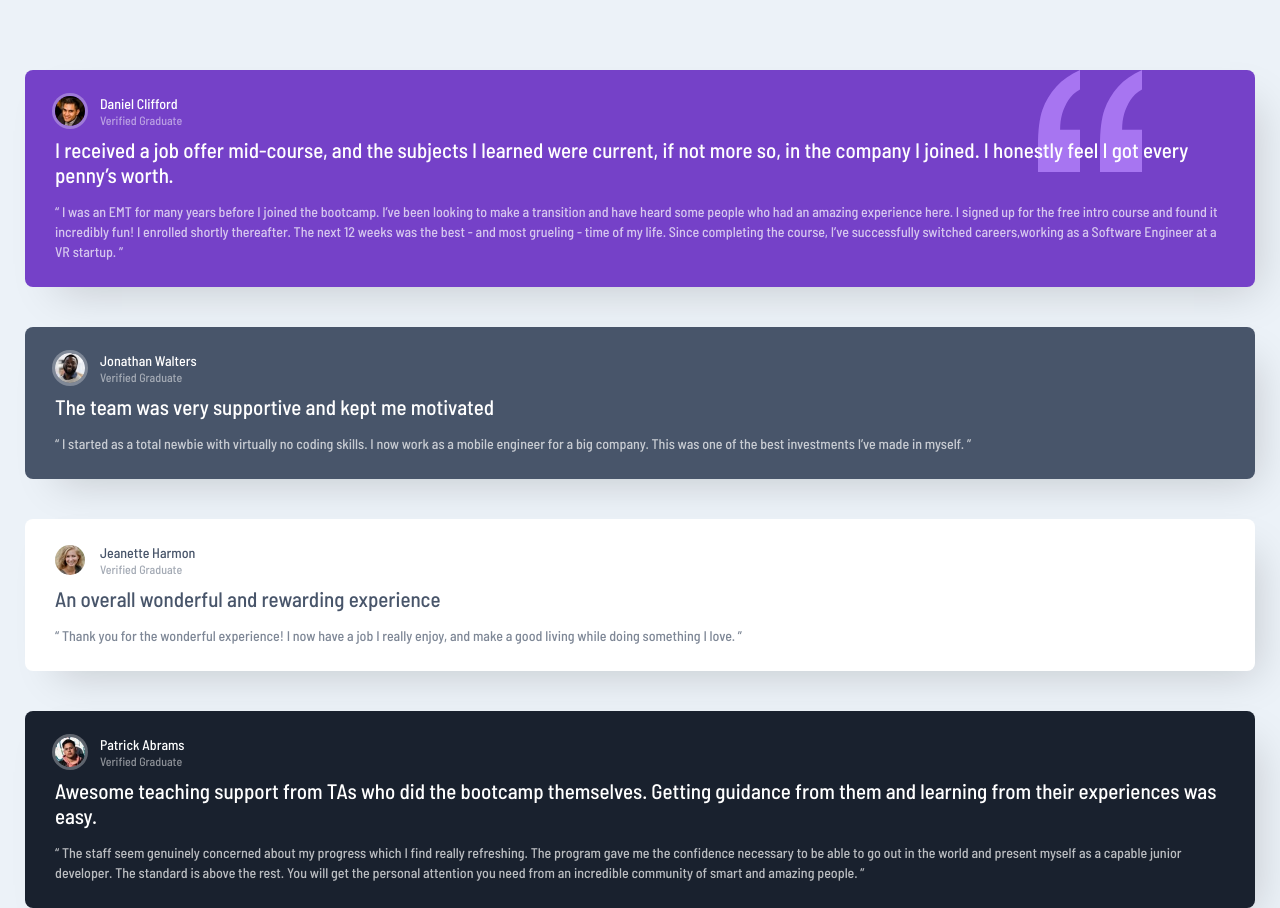
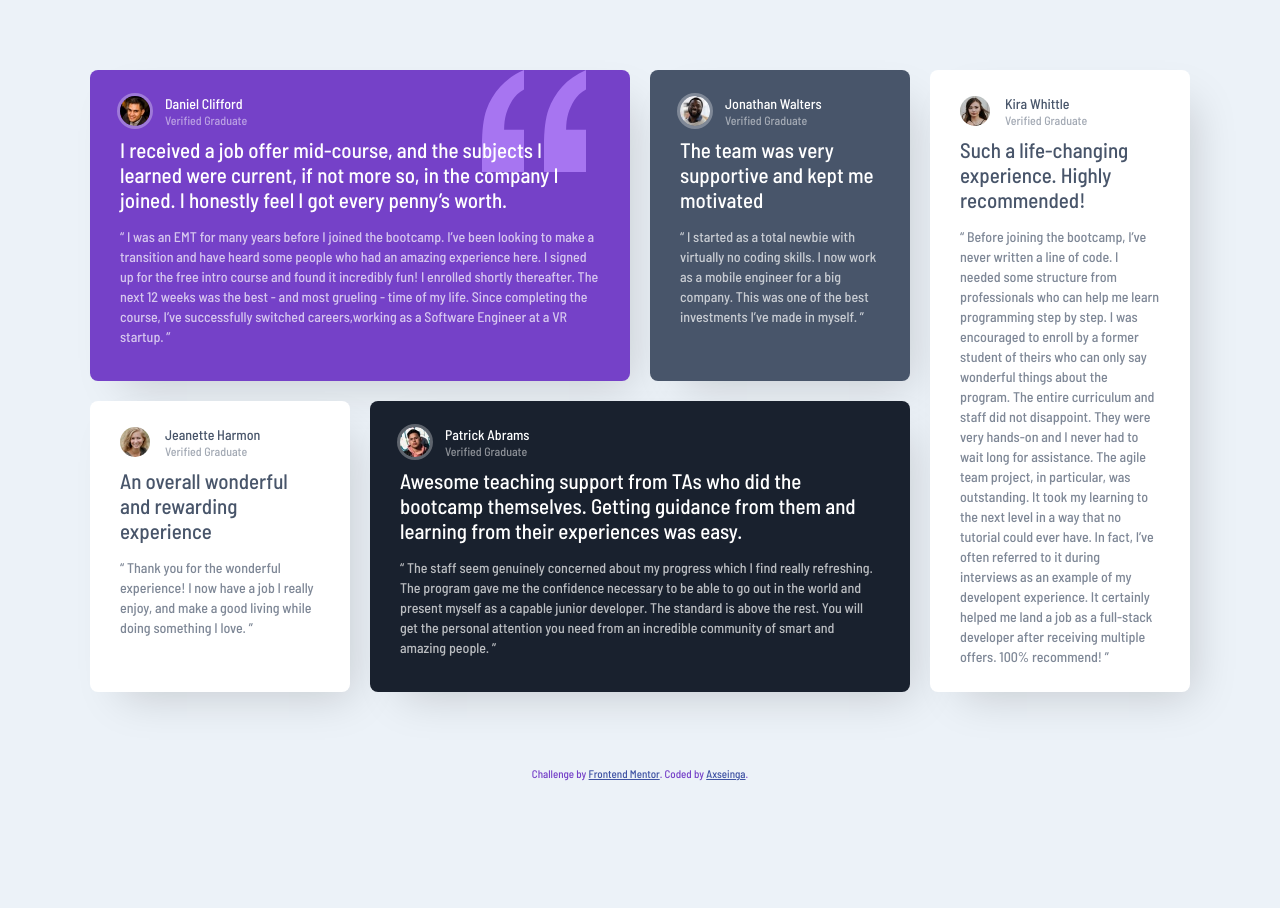
Before and after one commit to axseinga/testimonials-grid, a website: page index.html in a window 1280 px wide. Shown: the top 908 px of the page. After the commit the page ends 800 px from the top, so only its background shows below. Drawn offline with Linux system fonts and the light colour scheme.

Commit message:
add media queries

```diff
--- a/index.html
+++ b/index.html
@@ -25,7 +25,7 @@
   <body>
     <div class="wrapper">
       <section class="component">
-        <div class="card card--purple card--main">
+        <div class="card card--purple card--main card--grid-1">
           <div class="card__author">
             <img
               src="./images/image-daniel.jpg"
@@ -53,7 +53,7 @@
           </p>
         </div>
 
-        <div class="card card--grey">
+        <div class="card card--grey card--grid-2">
           <div class="card__author">
             <img
               src="./images/image-jonathan.jpg"
@@ -75,7 +75,7 @@
           </p>
         </div>
 
-        <div class="card card--white">
+        <div class="card card--white card--grid-3">
           <div class="card__author card__author--dark">
             <img
               src="./images/image-jeanette.jpg"
@@ -98,7 +98,7 @@
           </p>
         </div>
 
-        <div class="card card--black">
+        <div class="card card--black card--grid-4">
           <div class="card__author">
             <img
               src="./images/image-patrick.jpg"
@@ -125,7 +125,7 @@
           </p>
         </div>
 
-        <div class="card card--white">
+        <div class="card card--white card--grid-5">
           <div class="card__author card__author--dark">
             <img
               src="./images/image-kira.jpg"
--- a/sass/sass.scss
+++ b/sass/sass.scss
@@ -11,6 +11,10 @@ $color-grey-light-2: hsl(210, 46%, 95%);
 // Fonts //
 
 $font-primary: "Barlow Semi Condensed", sans-serif;
+
+// Breakpoints //
+
+$bp-desktop: 68.75rem;
 
 *,
 *::after,
@@ -28,8 +32,8 @@ html {
 
 body {
   background-color: $color-grey-light-2;
-  /*background-image: url(../design/mobile-design.jpg);
-  background-size: 375px;
+  /*background-image: url(../design/desktop-design.jpg);
+  background-size: 1440px;
   background-repeat: no-repeat;
   opacity: 0.7;*/
 }
@@ -43,6 +47,19 @@ body {
 
 .component {
   margin: 7rem 2.5rem;
+  max-width: 500px;
+
+  @media only screen and (min-width: $bp-desktop) {
+    width: 1100px;
+    max-width: 1100px;
+    display: grid;
+    grid-template-columns: repeat(4, 260px);
+    grid-template-rows: repeat(2, min-content);
+    gap: 20px;
+    grid-template-areas:
+      "daniel daniel jonathan kira"
+      "jeanette patrick patrick kira";
+  }
 }
 
 .card {
@@ -51,6 +68,10 @@ body {
   border-radius: 8px;
 
   box-shadow: 17px 19px 42px -15px rgba(0, 0, 0, 0.17);
+
+  @media only screen and (min-width: $bp-desktop) {
+    margin-bottom: 0;
+  }
 
   &--main {
     background-image: url(../images/bg-pattern-quotation.svg);
@@ -72,6 +93,26 @@ body {
 
   &--black {
     background-color: $color-grey-dark-2;
+  }
+
+  &--grid-1 {
+    grid-area: daniel;
+  }
+
+  &--grid-2 {
+    grid-area: jonathan;
+  }
+
+  &--grid-3 {
+    grid-area: jeanette;
+  }
+
+  &--grid-4 {
+    grid-area: patrick;
+  }
+
+  &--grid-5 {
+    grid-area: kira;
   }
 
   &__author {
@@ -134,6 +175,7 @@ body {
   font-size: 11px;
   text-align: center;
   padding: 0.5rem;
+  color: $color-primary;
 }
 .attribution a {
   color: hsl(228, 45%, 44%);
```
Also changed, not shown: css/style.css.
